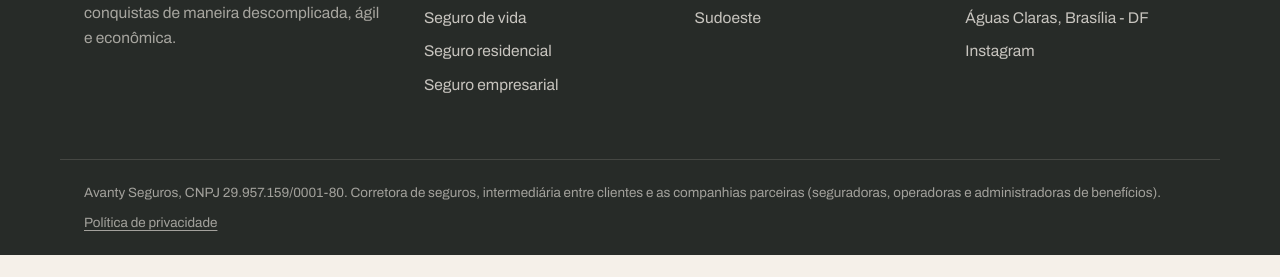
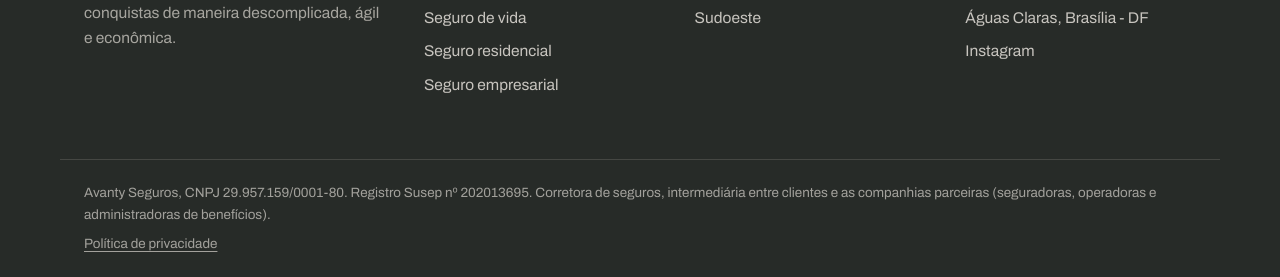
Before and after one commit to solutionrao-maker/avanty-seguros-preview, a plain HTML site: page corretora-de-seguros-aguas-claras.html in a window 1280 px wide. Shown: the part 2223-2500 px from the top of the page. Before the commit the page ends 2478 px from the top, so only its background shows below. Drawn offline with Linux system fonts and the light colour scheme.

Commit message:
Registro Susep no rodapé
Co-Authored-By: Claude Sonnet 5.5 <noreply@anthropic.com>

```diff
--- a/corretora-de-seguros-aguas-claras.html
+++ b/corretora-de-seguros-aguas-claras.html
@@ -389,7 +389,7 @@
 
   <div class="container footer-bottom">
 
-    <p>Avanty Seguros, CNPJ 29.957.159/0001-80. Corretora de seguros, intermediária entre clientes e as companhias parceiras (seguradoras, operadoras e administradoras de benefícios).</p>
+    <p>Avanty Seguros, CNPJ 29.957.159/0001-80. Registro Susep nº 202013695. Corretora de seguros, intermediária entre clientes e as companhias parceiras (seguradoras, operadoras e administradoras de benefícios).</p>
 
     <p><a href="politica-de-privacidade.html">Política de privacidade</a></p>
 
```
Also changed, not shown: corretora-de-seguros-sudoeste.html (+1 -1 lines), corretora-de-seguros-taguatinga.html (+1 -1 lines), index.html (+1 -1 lines), plano-de-saude.html (+1 -1 lines), politica-de-privacidade.html (+1 -1 lines), seguro-auto.html (+1 -1 lines), seguro-empresarial.html (+1 -1 lines), seguro-residencial.html (+1 -1 lines), seguro-vida.html (+1 -1 lines).
